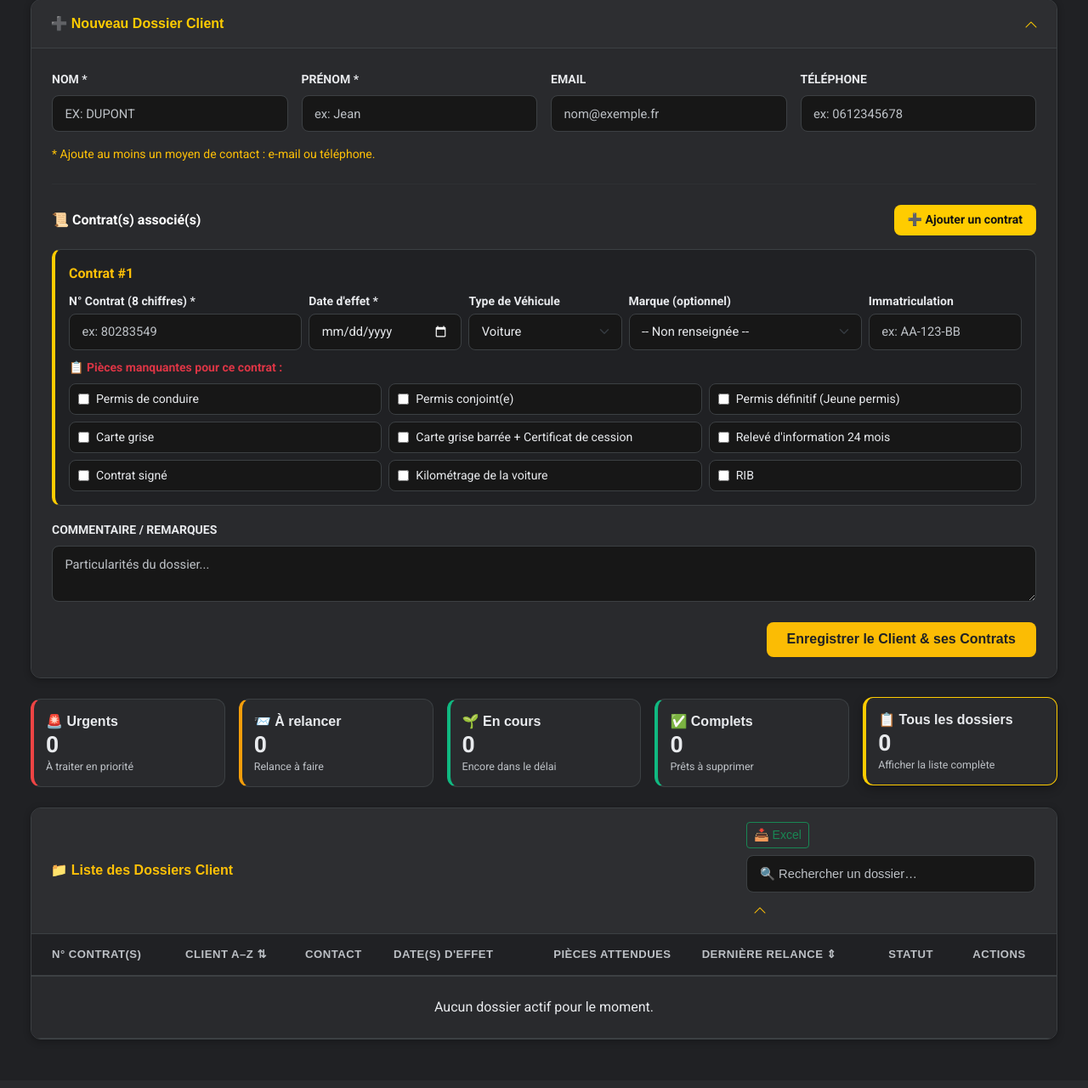
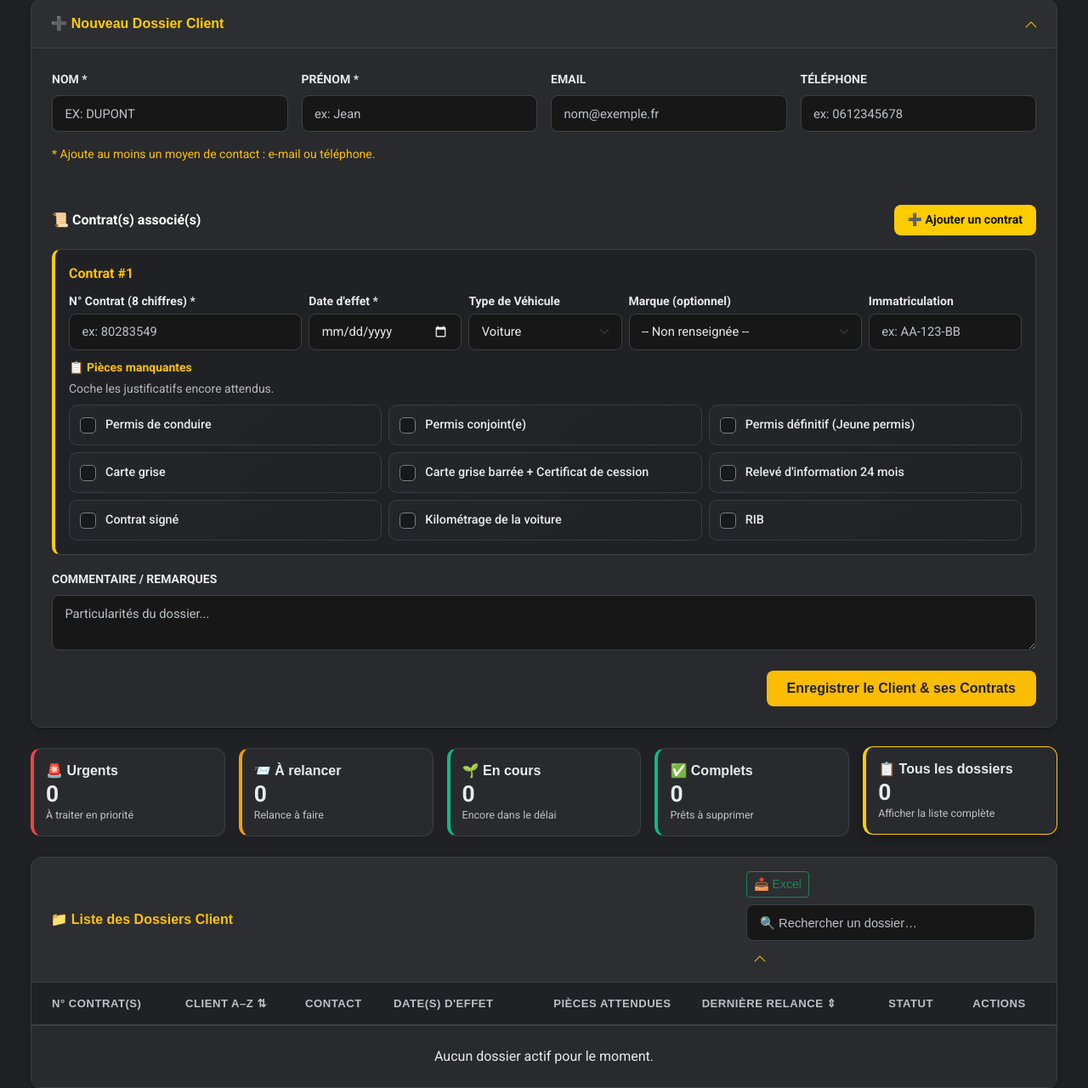
Before and after one commit to AbeilleAssurancesCrest/relances-assurance, a FastAPI app: page / in a window 1280 px wide. Shown: the part 172-1452 px from the top of the page at 85% size. Before the commit the page ends 1399 px from the top, so only its background shows below. Run offline with FastAPI, Linux system fonts and the light colour scheme; data that the repository does not hold is empty; some libraries are stand-ins or nearby versions; some web fonts are replaced.

Commit message:
Update index.html

```diff
--- a/templates/index.html
+++ b/templates/index.html
@@ -137,22 +137,78 @@
         }
 
         .piece-checkbox-card {
-            background: var(--chrome-input);
-            border: 1px solid var(--chrome-border);
-            border-radius: 8px;
-            padding: 7px 10px;
+            background: linear-gradient(145deg, #252629, #202124);
+            border: 1px solid #3b3d42;
+            border-radius: 10px;
+            min-height: 48px;
+            padding: 9px 12px;
             display: flex;
             align-items: center;
-            gap: 8px;
+            gap: 11px;
             cursor: pointer;
-            transition: all 0.15s ease;
-            font-size: 0.88rem;
+            transition: border-color 0.16s ease, background 0.16s ease, transform 0.16s ease, box-shadow 0.16s ease;
+            font-family: 'Roboto', -apple-system, sans-serif;
+            font-size: 0.9rem;
+            line-height: 1.35;
+            font-weight: 500;
             color: var(--chrome-text);
         }
 
         .piece-checkbox-card:hover {
+            border-color: rgba(255, 204, 0, 0.65);
+            background: #2a2b2e;
+            transform: translateY(-1px);
+        }
+
+        .piece-checkbox-card.is-selected {
             border-color: var(--abeille-yellow);
-            background-color: #28292c;
+            background: linear-gradient(145deg, rgba(255, 204, 0, 0.14), rgba(255, 204, 0, 0.07));
+            box-shadow: inset 0 0 0 1px rgba(255, 204, 0, 0.12);
+        }
+
+        .piece-checkbox-card:focus-within {
+            outline: 2px solid rgba(255, 204, 0, 0.42);
+            outline-offset: 2px;
+        }
+
+        .piece-checkbox-card input[type="checkbox"] {
+            appearance: none;
+            -webkit-appearance: none;
+            width: 19px;
+            height: 19px;
+            flex: 0 0 19px;
+            margin: 0;
+            border: 1.5px solid #777b83;
+            border-radius: 5px;
+            background: #17181a;
+            display: grid;
+            place-content: center;
+            cursor: pointer;
+            transition: background 0.15s ease, border-color 0.15s ease;
+        }
+
+        .piece-checkbox-card input[type="checkbox"]::before {
+            content: "";
+            width: 5px;
+            height: 9px;
+            border: solid #202124;
+            border-width: 0 2px 2px 0;
+            transform: rotate(45deg) scale(0);
+            transition: transform 0.12s ease;
+            margin-top: -2px;
+        }
+
+        .piece-checkbox-card input[type="checkbox"]:checked {
+            border-color: var(--abeille-yellow);
+            background: var(--abeille-yellow);
+        }
+
+        .piece-checkbox-card input[type="checkbox"]:checked::before {
+            transform: rotate(45deg) scale(1);
+        }
+
+        .piece-checkbox-card span {
+            flex: 1;
         }
 
         /* Tableaux Sombres */
@@ -518,7 +574,8 @@
                 <input type="text" id="editImmat" class="form-control" oninput="this.value = this.value.toUpperCase()">
             </div>
         </div>
-        <label class="form-label fw-bold text-danger mt-2">📋 Modifier les pièces manquantes :</label>
+        <label class="form-label fw-bold text-warning mt-2 mb-1">📋 Pièces manquantes</label>
+        <div class="small text-light-custom opacity-75 mb-2">Coche les justificatifs encore attendus.</div>
         <div class="p-3 rounded-3" style="background: #171717; border: 1px solid var(--chrome-border);" id="editListePieces"></div>
       </div>
       <div class="modal-footer">
@@ -690,7 +747,8 @@ function ajouterBlocContrat() {
                     <input type="text" class="form-control form-control-sm contrat-immat" placeholder="ex: AA-123-BB" oninput="this.value = this.value.toUpperCase()">
                 </div>
             </div>
-            <label class="form-label fw-bold small text-danger mb-2">📋 Pièces manquantes pour ce contrat :</label>
+            <label class="form-label fw-bold small text-warning mb-1">📋 Pièces manquantes</label>
+            <div class="small text-light-custom opacity-75 mb-2">Coche les justificatifs encore attendus.</div>
             <div class="row g-2 contrat-pieces" id="piecesContrat_${idUnique}"></div>
         </div>
     `;
@@ -717,7 +775,7 @@ function mettreAJourChampsType(idUnique) {
     let htmlPieces = '';
 
     items.forEach(p => {
-        htmlPieces += `<div class="col-md-4"><label class="piece-checkbox-card"><input type="checkbox" value="${p}"> <span>${p}</span></label></div>`;
+        htmlPieces += `<div class="col-md-4"><label class="piece-checkbox-card"><input type="checkbox" value="${p}" onchange="this.closest('.piece-checkbox-card').classList.toggle('is-selected', this.checked)"> <span>${p}</span></label></div>`;
     });
 
     piecesContainer.innerHTML = htmlPieces;
@@ -1157,7 +1215,8 @@ function ouvrirEditeurContrat(contrat) {
 
     items.forEach(p => {
         let isChecked = contrat.pieces_manquantes.includes(p) ? 'checked' : '';
-        html += `<div class="col-md-6 mb-2"><label class="piece-checkbox-card"><input type="checkbox" value="${p}" ${isChecked}> <span>${p}</span></label></div>`;
+        let selectedClass = isChecked ? ' is-selected' : '';
+        html += `<div class="col-md-6 mb-2"><label class="piece-checkbox-card${selectedClass}"><input type="checkbox" value="${p}" ${isChecked} onchange="this.closest('.piece-checkbox-card').classList.toggle('is-selected', this.checked)"> <span>${p}</span></label></div>`;
     });
 
     container.innerHTML = `<div class="row g-2">${html}</div>`;
```
